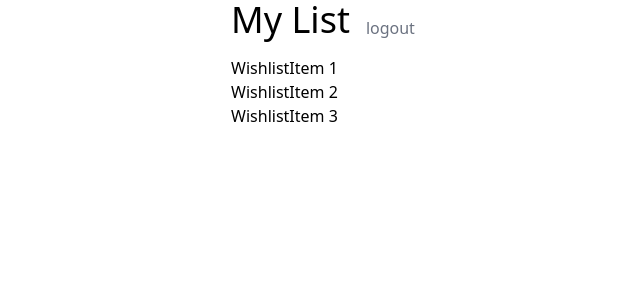
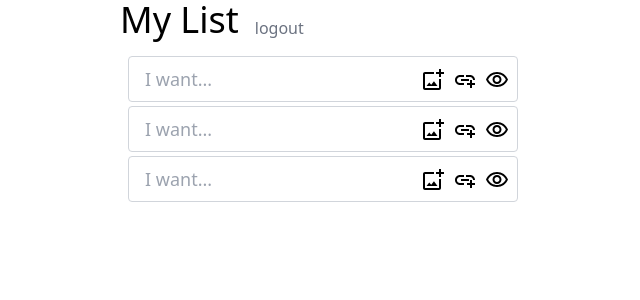
Before and after one commit to Deraj21/wishlistapp-react, a React (Vite) app: page /mylist in a window 1280 px wide. Shown: the top 300 px of the page, without its empty margins (317-957 px from the left). Built offline with nearby package versions, Linux system fonts and the light colour scheme.

Commit message:
basic wish list items

```diff
--- a/package.json
+++ b/package.json
@@ -11,6 +11,9 @@
         "preview": "vite preview"
     },
     "dependencies": {
+        "@emotion/react": "^11.14.0",
+        "@emotion/styled": "^11.14.0",
+        "@mui/icons-material": "^6.4.0",
         "react": "^18.3.1",
         "react-dom": "^18.3.1",
         "react-router": "^7.1.1"
--- a/src/Pages/Wishlist/Wishlist.tsx
+++ b/src/Pages/Wishlist/Wishlist.tsx
@@ -16,7 +16,7 @@ function Wishlist() {
                     </Link>
                 </div>
 
-                <div>
+                <div className="flex flex-col space-y-1">
                     { [1, 2, 3].map((n) => <WishlistItem key={n} n={n}  />) }
                 </div>
 
--- a/src/Pages/Wishlist/WishlistItem.tsx
+++ b/src/Pages/Wishlist/WishlistItem.tsx
@@ -1,11 +1,75 @@
+import { useState } from 'react';
 
+import PhotoOutlinedIcon from '@mui/icons-material/PhotoOutlined';
+import AddPhotoAlternateOutlinedIcon from '@mui/icons-material/AddPhotoAlternateOutlined';
+import LinkOutlinedIcon from '@mui/icons-material/LinkOutlined';
+import AddLinkOutlinedIcon from '@mui/icons-material/AddLinkOutlined';
+import VisibilityOutlinedIcon from '@mui/icons-material/VisibilityOutlined';
+import VisibilityOffOutlinedIcon from '@mui/icons-material/VisibilityOffOutlined';
 
+const dummy_item = {
+    text: "",
+    imageSource: "",
+    hasImage: false,
+    linkText: "",
+    hasLink: false,
+    show: true,
+    isClaimed: false,
+    claimedBy: ""
+}
 
 function WishlistItem(props: { n: number }) {
 
+    const [item, setItem] = useState(dummy_item);
+
+    const updateItem = (field : string, value: any) => {
+        setItem({ ...item, [field]: value });
+    }
+
     return (
         <>
-            <p>WishlistItem {props.n}</p>
+            <div className="flex justify-between items-center space-x-2 mx-2 border border-gray-300 rounded px-2 py-1" >
+                <input
+                    className="text-lg py-1 px-2 focus:outline-none focus:ring-1 focus:ring-gray-400 rounded"
+                    type="text"
+                    placeholder="I want..."
+                    value={item.text} onChange={(e) => updateItem("text", e.target.value)}
+                />
+                <div className="cursor-pointer hover:text-gray-400"
+                    title={item.hasImage ? "" : "add image"}
+                    onClick={() => updateItem("hasImage", !item.hasImage)}
+                >
+                    {
+                        item.hasImage
+                            ? <PhotoOutlinedIcon />
+                            : <AddPhotoAlternateOutlinedIcon />
+                    }
+                </div>
+                <div className="cursor-pointer hover:text-gray-400"
+                    title={(item.hasLink ? "link" : "add link")}
+                    onClick={() => updateItem("hasLink", !item.hasLink)}
+                >
+                    {
+                        item.hasLink
+                        ?
+                        // <a title='go somewhere' href={item.linkText} target="_blank" rel="noreferrer">
+                            <LinkOutlinedIcon />
+                        // </a>
+                        : <AddLinkOutlinedIcon />
+                    }
+                </div>
+                <div className="cursor-pointer hover:text-gray-400"
+                    title={(item.show ? "showing" : "hidden")}
+                    onClick={() => updateItem("show", !item.show)}
+                >
+                    {
+                        item.show
+                        ? <VisibilityOutlinedIcon />
+                        : <VisibilityOffOutlinedIcon />
+                    }
+                </div>
+
+            </div>
         </>
     );
 }
--- a/src/output.css
+++ b/src/output.css
@@ -554,12 +554,25 @@ video {
   display: none;
 }
 
+.mx-2 {
+  margin-left: 0.5rem;
+  margin-right: 0.5rem;
+}
+
 .mt-20 {
   margin-top: 5rem;
 }
 
 .flex {
   display: flex;
+}
+
+.hidden {
+  display: none;
+}
+
+.cursor-pointer {
+  cursor: pointer;
 }
 
 .flex-col {
@@ -584,6 +597,10 @@ video {
 
 .justify-center {
   justify-content: center;
+}
+
+.justify-between {
+  justify-content: space-between;
 }
 
 .space-x-2 > :not([hidden]) ~ :not([hidden]) {
@@ -616,8 +633,32 @@ video {
   margin-left: calc(1rem * calc(1 - var(--tw-space-x-reverse)));
 }
 
+.space-y-1 > :not([hidden]) ~ :not([hidden]) {
+  --tw-space-y-reverse: 0;
+  margin-top: calc(0.25rem * calc(1 - var(--tw-space-y-reverse)));
+  margin-bottom: calc(0.25rem * var(--tw-space-y-reverse));
+}
+
+.space-y-0 > :not([hidden]) ~ :not([hidden]) {
+  --tw-space-y-reverse: 0;
+  margin-top: calc(0px * calc(1 - var(--tw-space-y-reverse)));
+  margin-bottom: calc(0px * var(--tw-space-y-reverse));
+}
+
 .rounded-md {
   border-radius: 0.375rem;
+}
+
+.rounded-sm {
+  border-radius: 0.125rem;
+}
+
+.rounded {
+  border-radius: 0.25rem;
+}
+
+.rounded-lg {
+  border-radius: 0.5rem;
 }
 
 .border {
@@ -638,6 +679,19 @@ video {
   border-color: rgb(156 163 175 / var(--tw-border-opacity, 1));
 }
 
+.border-gray-300 {
+  --tw-border-opacity: 1;
+  border-color: rgb(209 213 219 / var(--tw-border-opacity, 1));
+}
+
+.p-2 {
+  padding: 0.5rem;
+}
+
+.p-1 {
+  padding: 0.25rem;
+}
+
 .px-2 {
   padding-left: 0.5rem;
   padding-right: 0.5rem;
@@ -646,6 +700,16 @@ video {
 .py-1 {
   padding-top: 0.25rem;
   padding-bottom: 0.25rem;
+}
+
+.px-5 {
+  padding-left: 1.25rem;
+  padding-right: 1.25rem;
+}
+
+.px-3 {
+  padding-left: 0.75rem;
+  padding-right: 0.75rem;
 }
 
 .text-2xl {
@@ -658,6 +722,21 @@ video {
   line-height: 2.5rem;
 }
 
+.text-lg {
+  font-size: 1.125rem;
+  line-height: 1.75rem;
+}
+
+.text-sm {
+  font-size: 0.875rem;
+  line-height: 1.25rem;
+}
+
+.text-xs {
+  font-size: 0.75rem;
+  line-height: 1rem;
+}
+
 .text-gray-500 {
   --tw-text-opacity: 1;
   color: rgb(107 114 128 / var(--tw-text-opacity, 1));
@@ -666,6 +745,32 @@ video {
 .text-gray-900 {
   --tw-text-opacity: 1;
   color: rgb(17 24 39 / var(--tw-text-opacity, 1));
+}
+
+.text-red-500 {
+  --tw-text-opacity: 1;
+  color: rgb(239 68 68 / var(--tw-text-opacity, 1));
+}
+
+.shadow-sm {
+  --tw-shadow: 0 1px 2px 0 rgb(0 0 0 / 0.05);
+  --tw-shadow-colored: 0 1px 2px 0 var(--tw-shadow-color);
+  box-shadow: var(--tw-ring-offset-shadow, 0 0 #0000), var(--tw-ring-shadow, 0 0 #0000), var(--tw-shadow);
+}
+
+.hover\:text-blue-700:hover {
+  --tw-text-opacity: 1;
+  color: rgb(29 78 216 / var(--tw-text-opacity, 1));
+}
+
+.hover\:text-gray-700:hover {
+  --tw-text-opacity: 1;
+  color: rgb(55 65 81 / var(--tw-text-opacity, 1));
+}
+
+.hover\:text-gray-400:hover {
+  --tw-text-opacity: 1;
+  color: rgb(156 163 175 / var(--tw-text-opacity, 1));
 }
 
 .focus\:outline-none:focus {
@@ -679,7 +784,39 @@ video {
   box-shadow: var(--tw-ring-offset-shadow), var(--tw-ring-shadow), var(--tw-shadow, 0 0 #0000);
 }
 
+.focus\:ring-0:focus {
+  --tw-ring-offset-shadow: var(--tw-ring-inset) 0 0 0 var(--tw-ring-offset-width) var(--tw-ring-offset-color);
+  --tw-ring-shadow: var(--tw-ring-inset) 0 0 0 calc(0px + var(--tw-ring-offset-width)) var(--tw-ring-color);
+  box-shadow: var(--tw-ring-offset-shadow), var(--tw-ring-shadow), var(--tw-shadow, 0 0 #0000);
+}
+
+.focus\:ring:focus {
+  --tw-ring-offset-shadow: var(--tw-ring-inset) 0 0 0 var(--tw-ring-offset-width) var(--tw-ring-offset-color);
+  --tw-ring-shadow: var(--tw-ring-inset) 0 0 0 calc(3px + var(--tw-ring-offset-width)) var(--tw-ring-color);
+  box-shadow: var(--tw-ring-offset-shadow), var(--tw-ring-shadow), var(--tw-shadow, 0 0 #0000);
+}
+
 .focus\:ring-blue-500:focus {
   --tw-ring-opacity: 1;
   --tw-ring-color: rgb(59 130 246 / var(--tw-ring-opacity, 1));
 }
+
+.focus\:ring-green-600:focus {
+  --tw-ring-opacity: 1;
+  --tw-ring-color: rgb(22 163 74 / var(--tw-ring-opacity, 1));
+}
+
+.focus\:ring-green-200:focus {
+  --tw-ring-opacity: 1;
+  --tw-ring-color: rgb(187 247 208 / var(--tw-ring-opacity, 1));
+}
+
+.focus\:ring-red-300:focus {
+  --tw-ring-opacity: 1;
+  --tw-ring-color: rgb(252 165 165 / var(--tw-ring-opacity, 1));
+}
+
+.focus\:ring-gray-400:focus {
+  --tw-ring-opacity: 1;
+  --tw-ring-color: rgb(156 163 175 / var(--tw-ring-opacity, 1));
+}
```
Also changed, not shown: 1 other file (tests, documents, lock files or other folders).
